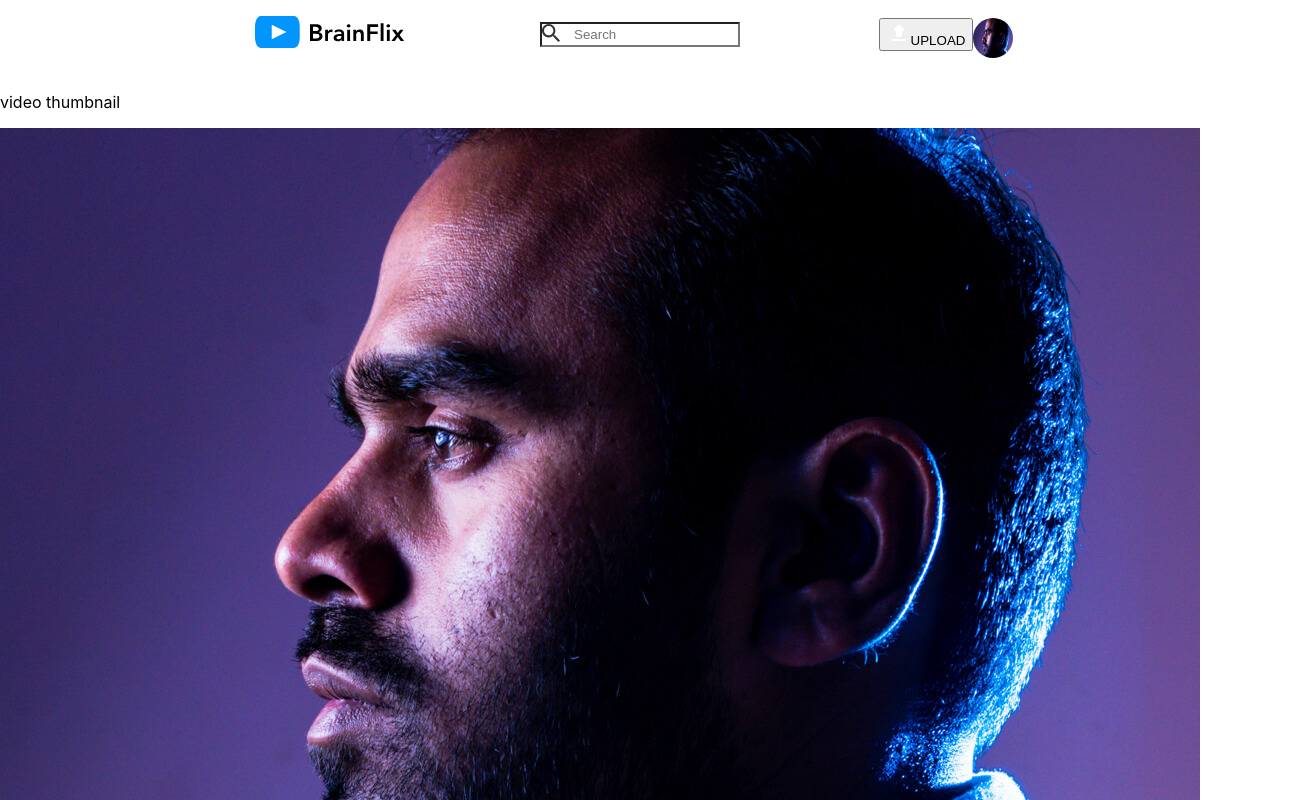
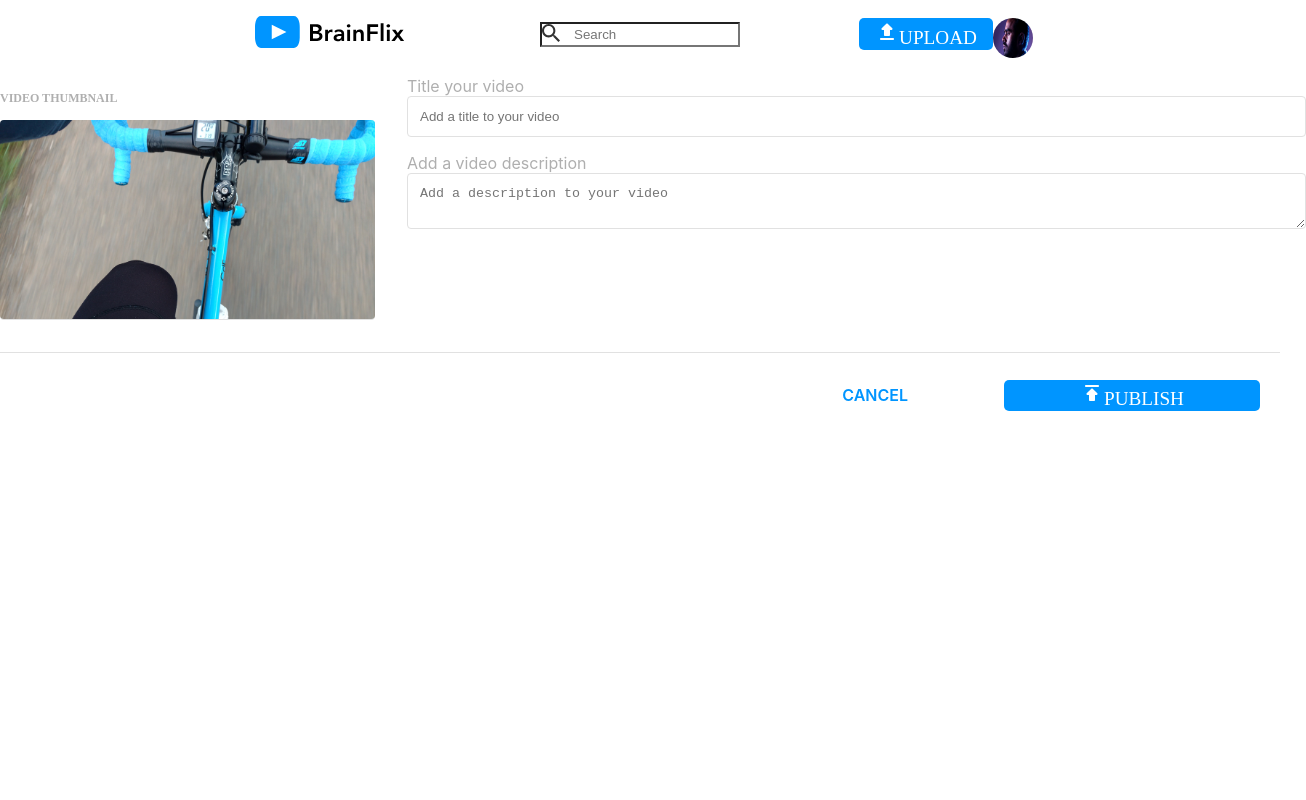
Before and after one commit to ddinh3/brainflix-s1, a React (Create React App) app: page /upload in a window 1280 px wide. Shown: the top 800 px of the page, 1306 px wide, since content can reach past the window. Built offline with nearby package versions, Linux system fonts and the light colour scheme.

Commit message:
need fix on css

```diff
--- a/src/App.js
+++ b/src/App.js
@@ -14,6 +14,7 @@ function App() {
         <Route path='/' element={<Home />} />
           <Route path='/videos/:id' element={<Home />} />
           <Route path='/upload' element={<VideoUploadPage />} />
+          <Route path='*' element={<h2>Oops! Page not found.</h2>} />
         </Routes>
       </div>
     </BrowserRouter>
--- a/src/components/Comments/CommentsForm/CommentsForm.jsx
+++ b/src/components/Comments/CommentsForm/CommentsForm.jsx
@@ -50,18 +50,18 @@ function CommentsForm({ currentVideo, API_URL, API_Key, setComments }) {
 
 
     return (
-        <div className="comments__wrapper">
-            <div className="comments__avatar"></div>
-            <form id="commentsForm" onSubmit={handleSubmit} className="comments__form">
-                <div className="comments__input-container">
-                    <label htmlFor="comment" className="comments__subtitle">join the conversation</label>
-                    <textarea id="inputComment" className="comments__input comments__input" name="comment"
+        <div className="Comments__container">
+            <div className="Comments__profile"></div>
+            <form id="CommentsForm" onSubmit={handleSubmit} className="Comments__form">
+                <div className="Comments__input-container">
+                    <label htmlFor="Comment" className="Comments__subtitle">join the conversation</label>
+                    <textarea id="inputComment" className="Comments__input" name="comment"
                         placeholder="Add a new comment" onChange={handleCommentChange}></textarea>
                 </div>
-                <button type="submit" className="button comments__btn">
-                    <img src={commentIcon} alt="comment icon"
-                        className='button__icon'></img>
-                    <span className="button__text">COMMENT</span>
+                <button type="submit" className="Comments__button">
+                    <img src={commentIcon} alt="Comment icon"
+                        className='Button__icon'></img>
+                    <span className="Button__text">COMMENT</span>
                 </button>
             </form>
         </div>
--- a/src/components/Header/Header.scss
+++ b/src/components/Header/Header.scss
@@ -90,17 +90,17 @@
 
     }
 
-    .header__button {
+    .button.button.header__btn {
       font-family: "Avenir Bold";
       background-color: $primary-colorblue;
       border: none;
       border-radius: 5px;
       color: $primary-colorwhite;
       height: 100%;
-      width: 70%;
+      width: 100%;
       margin-right: 20px;
       font-size: 1.2rem;
       height: 80%;
-    }
+          }
   }
 }
--- a/src/components/NextVideos/NextVideo.jsx
+++ b/src/components/NextVideos/NextVideo.jsx
@@ -3,8 +3,8 @@ import { Link } from "react-router-dom"
 
 function NextVideo(props) {
   return (
-    <Link to={`/videos/${props.id}`}>
-      <div className="recommended__video">
+    <Link to={`/videos/${props.id}`} className="video-link">
+      <div className="next__video">
         <img
           src={props.image}
           alt={props.title} className="next__video-img" />
--- a/src/components/NextVideos/NextVideo.scss
+++ b/src/components/NextVideos/NextVideo.scss
@@ -67,3 +67,7 @@
     }
 }
 }
+
+.next__video-name {
+    text-decoration: none;
+}
--- a/src/components/Upload/UploadForm.jsx
+++ b/src/components/Upload/UploadForm.jsx
@@ -1,5 +1,5 @@
 import './UploadForm.scss'
-import thumbnail from '../../assets/Images/Mohan-muruge.jpg';
+import thumbnail from '../../assets/Images/Upload-video-preview.jpg';
 import publishIcon  from '../../assets/Icons/publish.svg';
 
 function UploadForm ()  {
--- a/src/components/Upload/UploadForm.scss
+++ b/src/components/Upload/UploadForm.scss
@@ -0,0 +1,169 @@
+@import "../../styles/partials/typography";
+@import "../../styles/partials/mixins";
+@import "../../styles/partials/variables";
+
+.upload {
+
+    border-top: 1px solid $secondary-colormercury;
+
+    @include desktop {
+        margin: 0 8rem;
+    }
+
+    &__title {
+
+        @include tablet {
+            margin: 2rem 2.25rem;
+            padding: 0 0 1.5rem 0;
+            border-bottom: 1px solid $secondary-colormercury;
+        }
+
+        @include desktop {
+            margin: 2rem 0;
+        }
+    }
+
+    &__form {
+        padding: 0 1rem;
+
+
+        @include tablet {
+            padding: 0 2rem;
+        }
+
+        @include desktop {
+            padding: 0;
+        }
+
+    }
+
+    &__wrapper {
+        display: flex;
+        flex-direction: column;
+        gap: 3rem;
+
+
+        @include tablet {
+            gap: 1rem;
+            border-bottom: 1px solid $secondary-colormercury;
+            padding-bottom: 1rem;
+        }
+
+        @include desktop {
+            flex-direction: row;
+
+            gap: 2rem;
+        }
+    }
+
+    &__thumbnail {
+        padding-bottom: 16px;
+
+    }
+
+    &__subtitle {
+        font-family: 'AvenirNext';
+        font-weight: 600;
+        font-size: 12px;
+        line-height: 20px;
+        color: $primary-colorsilver;
+        text-transform: uppercase;
+        padding: 0;
+    }
+
+    &__img-container {
+        border-radius: 4px;
+        background-color: $secondary-colormercury;
+        height: 11.4375rem;
+
+
+
+        @include tablet {
+            width: 23.4375rem;
+            height: 12.5rem;
+        }
+    }
+
+    &__img {
+        position: relative;
+        border-radius: 4px;
+        width: 100%;
+
+    }
+
+    &__inputs {
+        display: flex;
+        flex-direction: column;
+        padding: 0;
+
+        @include desktop {
+            width: 100%;
+        }
+    }
+
+    &__label {
+        color: $primary-colorsilver;
+    }
+
+    &__input {
+        width: 100%;
+        border-radius: 4px;
+        padding: 12px;
+        border: 1px solid $secondary-colormercury;
+        margin-bottom: 1rem;
+        color: $primary-colorblack;
+
+
+        &--big {
+            height: 6rem;
+            resize: none;
+
+            @include desktop {
+                height: 100%;
+            }
+        }
+    }
+
+    &__buttons {
+        display: flex;
+        flex-direction: column;
+        align-items: center;
+
+        @include tablet {
+            flex-direction: row;
+            justify-content: flex-end;
+            gap: 6rem;
+        }
+    }
+
+    &__btn {
+        margin: 1rem 0;
+
+        @include tablet {
+            order: 2;
+        }
+    }
+
+    &__cancel {
+        padding: 1rem 0;
+        font-weight: 600;
+        color: $primary-colorblue;
+    }
+}
+
+button.upload__btn {
+    font-family: "Avenir Bold";
+    background-color: $primary-colorblue;
+    border: none;
+    border-radius: 5px;
+    color: $primary-colorwhite;
+    height: 100%;
+    width: 80%;
+    margin-right: 20px;
+    font-size: 1.2rem;
+    height: 80%;
+
+    @include tablet {
+        width:20%;
+    }
+}
```
